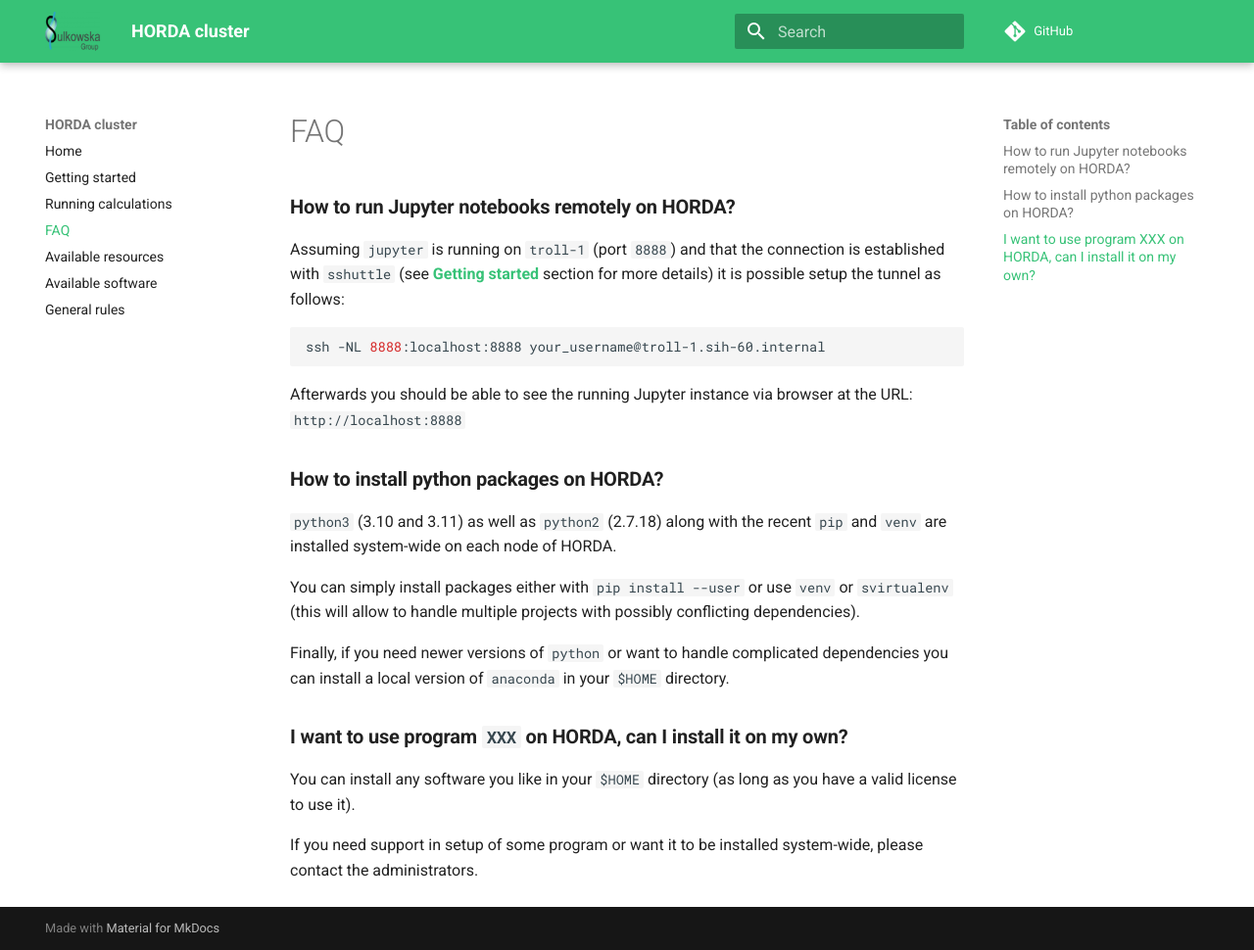
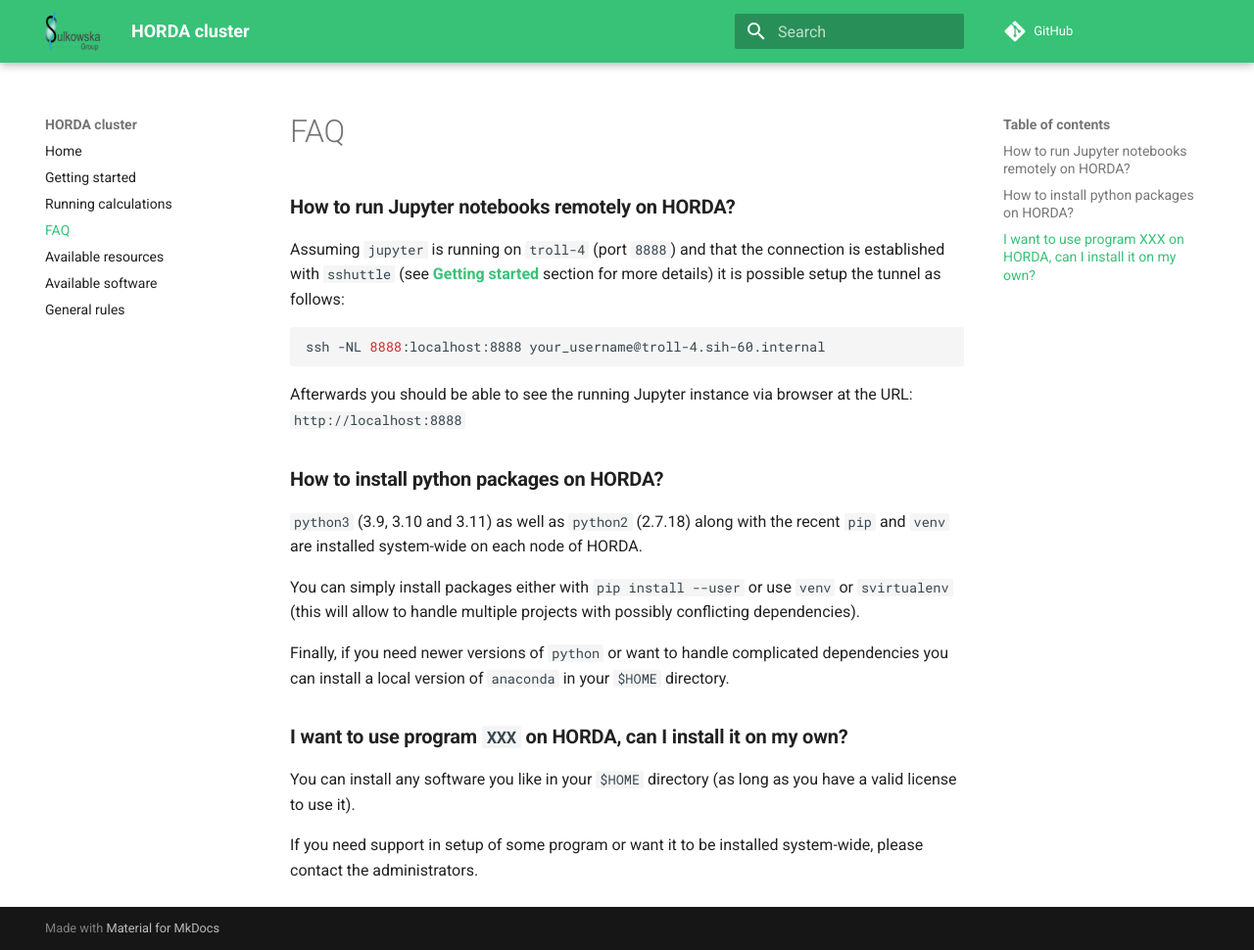
Before and after one commit to ilbsm/horda, an MkDocs documentation site: the page built from docs/faq.md, in a window 1280 px wide and 970 px high. Shown: the whole window at 98% size. Built offline with MkDocs 1.6.1 and Material for MkDocs 9.7.7, drawn with Linux system fonts in a browser that asks for light colours; comment, search, counter and statistics services are not loaded.

````diff
--- a/docs/faq.md
+++ b/docs/faq.md
@@ -1,17 +1,17 @@
 ### **How to run Jupyter notebooks remotely on HORDA?**
 
-Assuming <code>jupyter</code> is running on <code>troll-1</code> (port <code>8888</code>)
+Assuming <code>jupyter</code> is running on <code>troll-4</code> (port <code>8888</code>)
 and that the connection is established with <code>sshuttle</code> (see [**Getting started**](first_steps.md#connecting-via-ssh)
 section for more details) it is possible setup the tunnel as follows:
 ```sh
-ssh -NL 8888:localhost:8888 your_username@troll-1.sih-60.internal
+ssh -NL 8888:localhost:8888 your_username@troll-4.sih-60.internal
 ```
 
 Afterwards you should be able to see the running Jupyter instance via browser at the URL:
 <code>http://localhost:8888</code>
 
 ### **How to install python packages on HORDA?**
-<code>python3</code> (3.10 and 3.11) as well as  <code>python2</code> (2.7.18) along with the recent <code>pip</code>
+<code>python3</code> (3.9, 3.10 and 3.11) as well as  <code>python2</code> (2.7.18) along with the recent <code>pip</code>
 and <code>venv</code> are installed system-wide on each node of HORDA.
 
 You can simply install packages either with <code>pip install --user</code> or use <code>venv</code> or <code>svirtualenv</code>
````
Also changed, not shown: docs/resources.md (+20 -39 lines), docs/running_jobs.md (+1 -1 lines), docs/software.md (+7 -4 lines).
